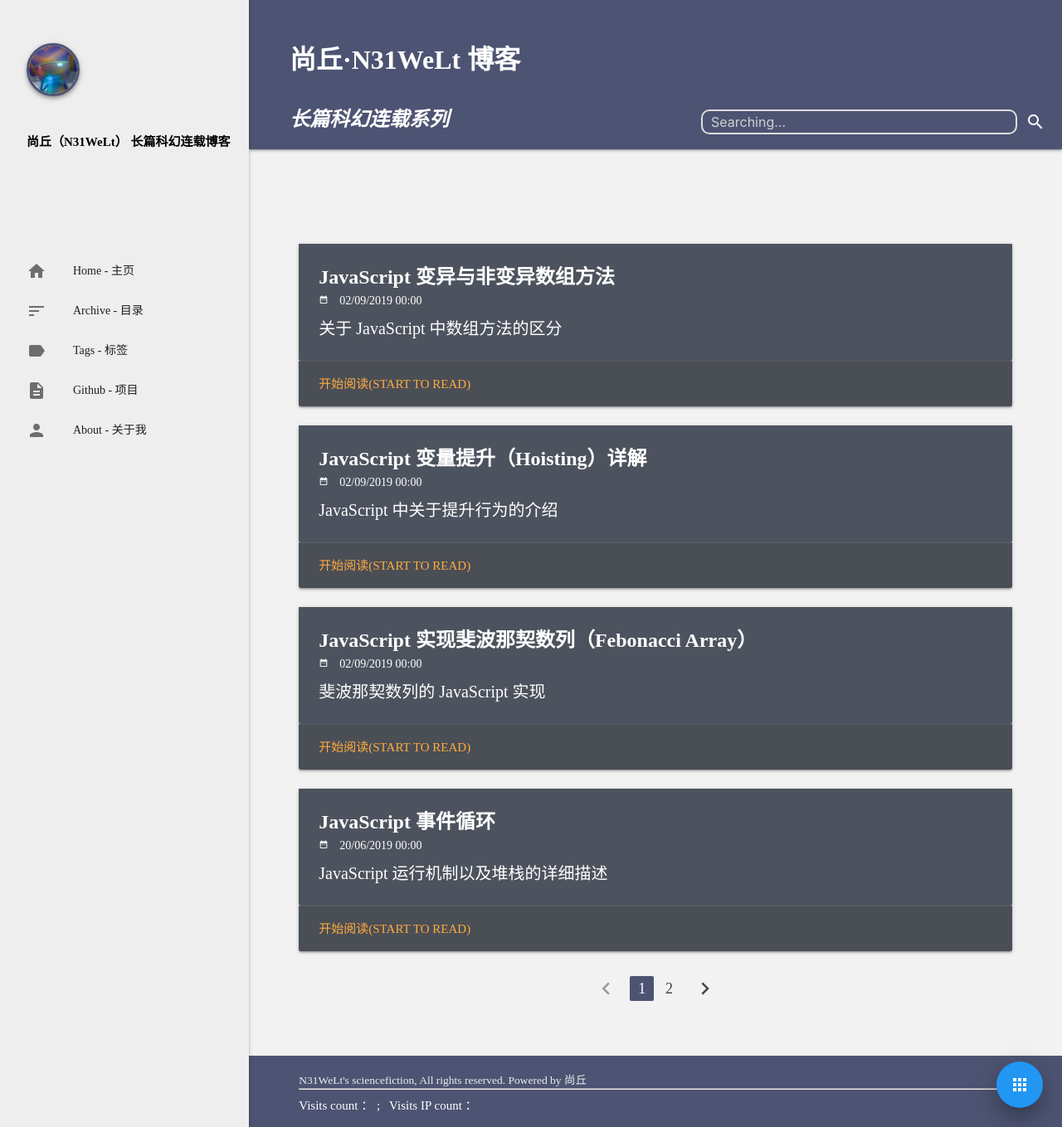
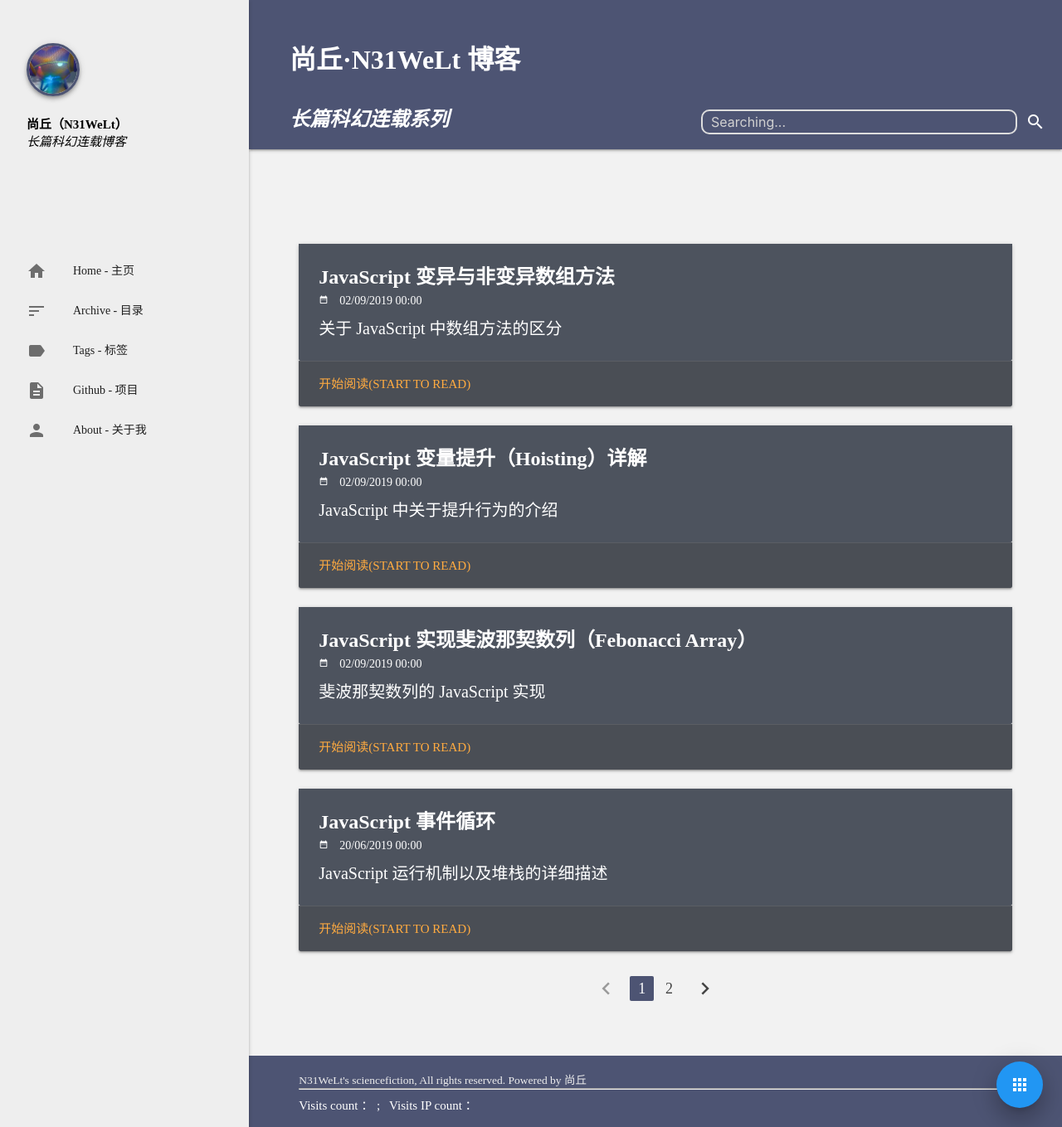
Before and after one commit to keepwalk/keepwalk.github.io, a Jekyll site: the page built from index.html, in a window 1280 px wide and 1359 px high. Shown: the whole window at 83% size. Built offline with Jekyll 4.4.1, drawn with Linux system fonts in a browser that asks for light colours; the list of posts is cut into pages by our own code; comment, search, counter and statistics services are not loaded.

```diff
--- a/_includes/header.html
+++ b/_includes/header.html
@@ -109,7 +109,8 @@
                     </a>
                     <div class="black-text user-info">
                         <b> {{site.user}}（N31WeLt） </b>
-                        <b> 长篇科幻连载博客 </b>
+                        <br>
+                        <i> 长篇科幻连载博客 </i>
                         <!-- {{site.user_email}} -->
                     </div>
                 </div>
```
